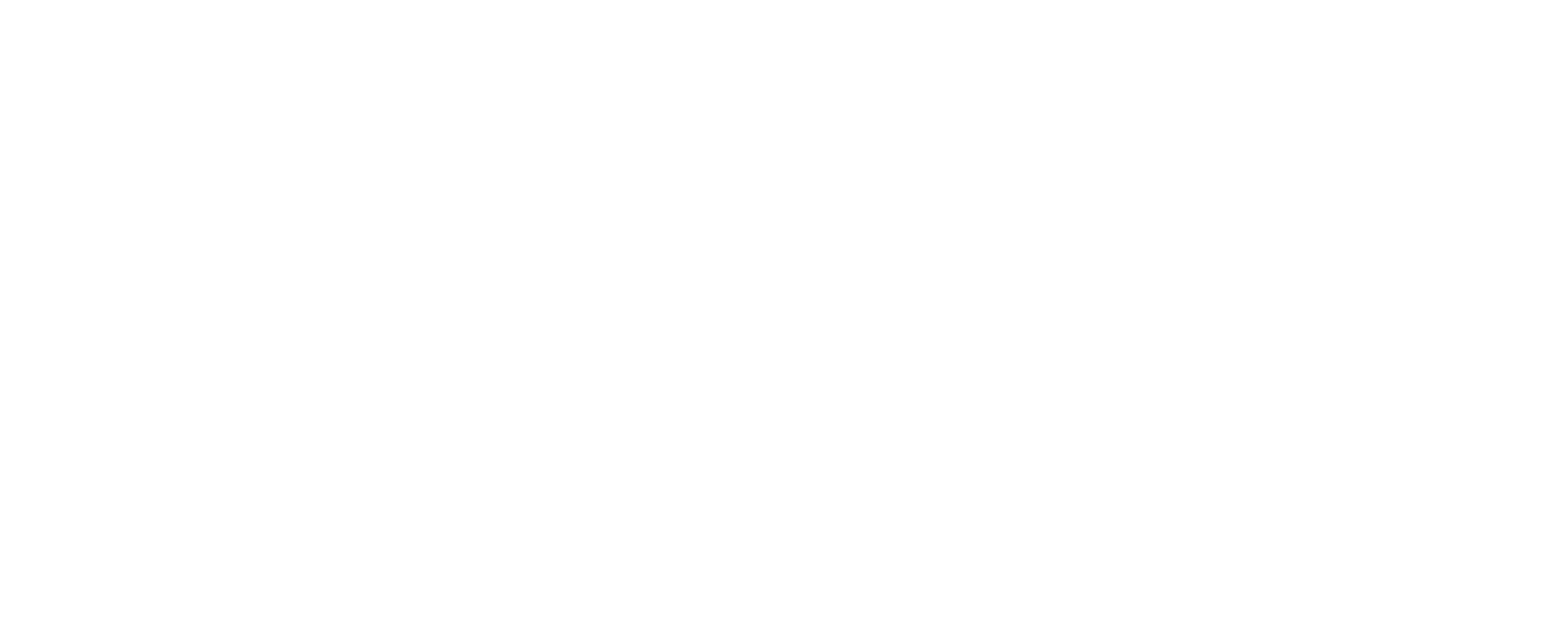
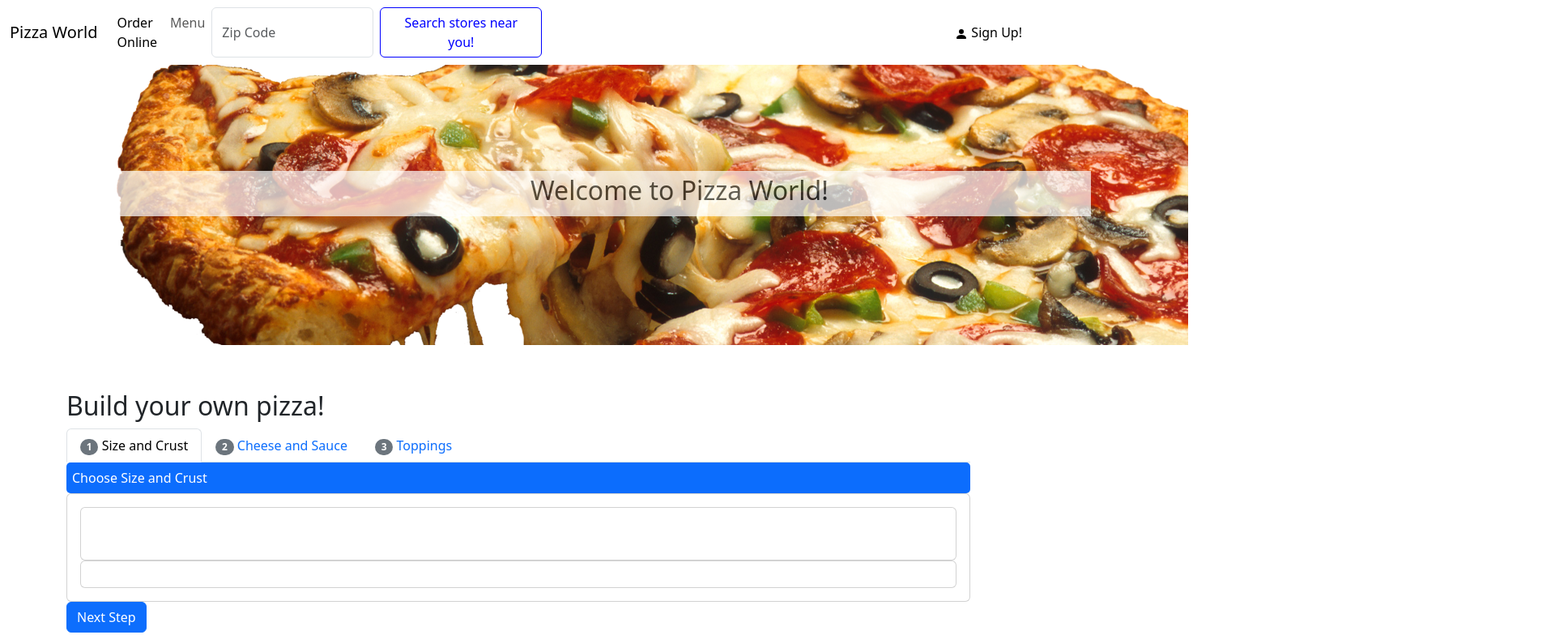
Before and after one commit to jesenko-thomas/pizza-project, a plain HTML site: page index.html in a window 1280 px wide. Shown: the top 784 px of the page at 81% size, 1920 px wide, since content can reach past the window. Drawn offline with nearby package versions, Linux system fonts and the light colour scheme.

Commit message:
test changes

```diff
--- a/css/style.css
+++ b/css/style.css
@@ -0,0 +1,63 @@
+@import url("https://cdn.jsdelivr.net/npm/bootstrap@5.3.2/dist/css/bootstrap.min.css") layer(framework);
+
+.form1{
+    justify-content: start;
+}
+
+button.btn-outline-success{
+    width: 200px;
+    border-color: blue;
+    color: blue;
+
+}
+.btn-outline-success:hover {
+    --bs-btn-hover-bg: unset
+}
+
+input.form-control {
+    width: 200px;
+}
+
+.sign {
+    justify-content: end;
+}
+
+.sign-up {
+    border: unset;
+    background-color: white;
+}
+
+.bg-light {
+    --bs-bg-opacity: unset;
+    background-color: white;
+}
+.pizzaimg {
+    position: relative;
+    left: 10%;
+    z-index: 1;
+}
+
+.welcome2 {
+    z-index: 2;
+    opacity: 70%;
+    background-color: white;
+    position: relative;
+    top: -215px;
+    padding: 5px;
+}
+
+.welcome3 {
+    position: relative;
+    right: -650px;
+}
+
+.byop {
+    display: block;
+}
+
+.tab-content {
+    background-color: #0C6DFD;
+    color: white;
+    border-radius: 5px;
+    padding: 7px;
+}
--- a/index.html
+++ b/index.html
@@ -7,8 +7,92 @@
     <meta http-equiv="X-UA-Compatible" content="ie=edge">
     <title>Pizza Project</title>
     <link rel="stylesheet" href="./css/style.css">
+
 </head>
 <body>
+    <div class="page-wrapper">
+        <header class="container-fluid">
+            <div class="row">
+                <div class="col d-flex menu">
+                    <nav class="navbar navbar-expand-lg navbar-light bg-light">
+                        <a class="navbar-brand" href="#">Pizza World</a>
+                            <button class="navbar-toggler" type="button" data-bs-toggle="collapse" data-bs-target="#navbarSupportedContent" aria-controls="navbarSupportedContent" aria-expanded="false" aria-label="Toggle navigation">
+                                <span class="navbar-toggler-icon"></span>
+                            </button>
+                            <div class="collapse navbar-collapse" id="navbarSupportedContent">
+                            <ul class="navbar-nav me-auto mb-2 mb-lg-0">
+                            <li class="nav-item">
+                            <a class="nav-link active" aria-current="page" href="#">Order Online</a>
+                            </li>
+                            <li class="nav-item">
+                            <a class="nav-link" href="#">Menu</a>
+                            </li>
+                            </ul>
+                            <form class=" d-flex form1">
+                                <input class="form-control me-2" type="search" placeholder="Zip Code" aria-label="Search">
+                                <button class="btn btn-outline-success" type="submit">Search stores near you!</button>
+                            </form>
+                    </nav>
+                    </div>
+                <div class="col sign d-flex">
+                    <button type="submit" class="sign-up">
+                        <img src="./images/person-fill.svg" alt="buttonpng" /> Sign Up!
+                    </button>
+                </div>
+            </div>
+        </header>
+        <div class="container-fluid d-flex" id="hero">
+            <div class="row main">
+                <div class="col welcome">
+                    <img src="./images/pizza.png" alt="pizza-png" class="pizzaimg">
+                </div>
+                <div class="column welcome2">
+                    <h2 class="welcome3"> Welcome to Pizza World!</h2>
+                </div>
+            </div>
+        </div>
+        <div class="container footer d-flex flex-column">
+            <div class="row">
+                <div class="col byop">
+                    <h2>Build your own pizza!</h2>
+                </div>
+            </div>
+            <div class="row">
+                <div class="col navtab1">
+                    <ul class="nav nav-tabs" id="myTab" role="tablist">
+                        <li class="nav-item" role="presentation">
+                            <button class="nav-link active" id="home-tab" data-bs-toggle="tab" data-bs-target="#home-tab-pane" type="button" role="tab" aria-controls="home-tab-pane" aria-selected="true"> <span class="badge rounded-pill bg-secondary">1</span> Size and Crust</button>
+                        </li>
+                        <li class="nav-item" role="presentation">
+                            <button class="nav-link" id="profile-tab" data-bs-toggle="tab" data-bs-target="#profile-tab-pane" type="button" role="tab" aria-controls="profile-tab-pane" aria-selected="false"><span class="badge rounded-pill bg-secondary">2</span> Cheese and Sauce</button>
+                        </li>
+                        <li class="nav-item" role="presentation">
+                            <button class="nav-link" id="contact-tab" data-bs-toggle="tab" data-bs-target="#contact-tab-pane" type="button" role="tab" aria-controls="contact-tab-pane" aria-selected="false"><span class="badge rounded-pill bg-secondary">3</span> Toppings</button>
+                        </li>
+                    </ul>
+                    <div class="tab-content" id="myTabContent">
+                        <div class="tab-pane fade show active" id="home-tab-pane" role="tabpanel" aria-labelledby="home-tab" tabindex="0"> Choose Size and Crust</div>
+                        <div class="tab-pane fade" id="profile-tab-pane" role="tabpanel" aria-labelledby="profile-tab" tabindex="0"> Choose Cheese and Sauce</div>
+                        <div class="tab-pane fade" id="contact-tab-pane" role="tabpanel" aria-labelledby="contact-tab" tabindex="0"> Choose Toppings</div>
+                    </div>
+                    <div class="card" style=max-width: >
+                        <div class="card-body">
+                            <div class="card" style=max-width: >
+                                <div class="card-body"></div>
+                                <div class="card-body"></div>
+                            </div>
+                            <div class="card" style=max-width: >
+                                <div class="card-body">
+                                </div>
+                            </div>
+                        </div>
+                    </div>
 
+                            <a href="#" class="btn btn-primary">Next Step</a>
+                </div>
+            </div>
+        </div>
+    </div>
+    <script src="https://cdn.jsdelivr.net/npm/bootstrap@5.3.2/dist/js/bootstrap.bundle.min.js" integrity="sha384-C6RzsynM9kWDrMNeT87bh95OGNyZPhcTNXj1NW7RuBCsyN/o0jlpcV8Qyq46cDfL" crossorigin="anonymous"></script>
 </body>
 </html>
```
